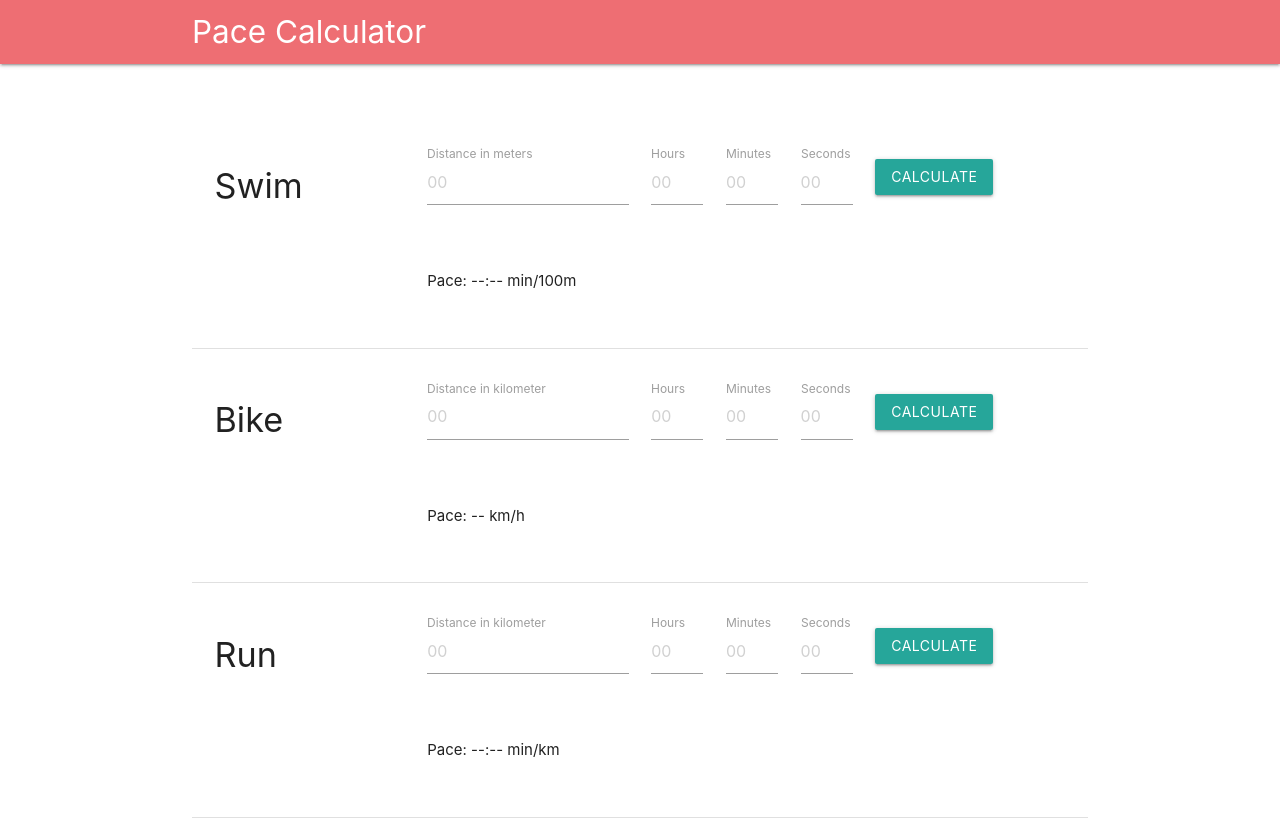
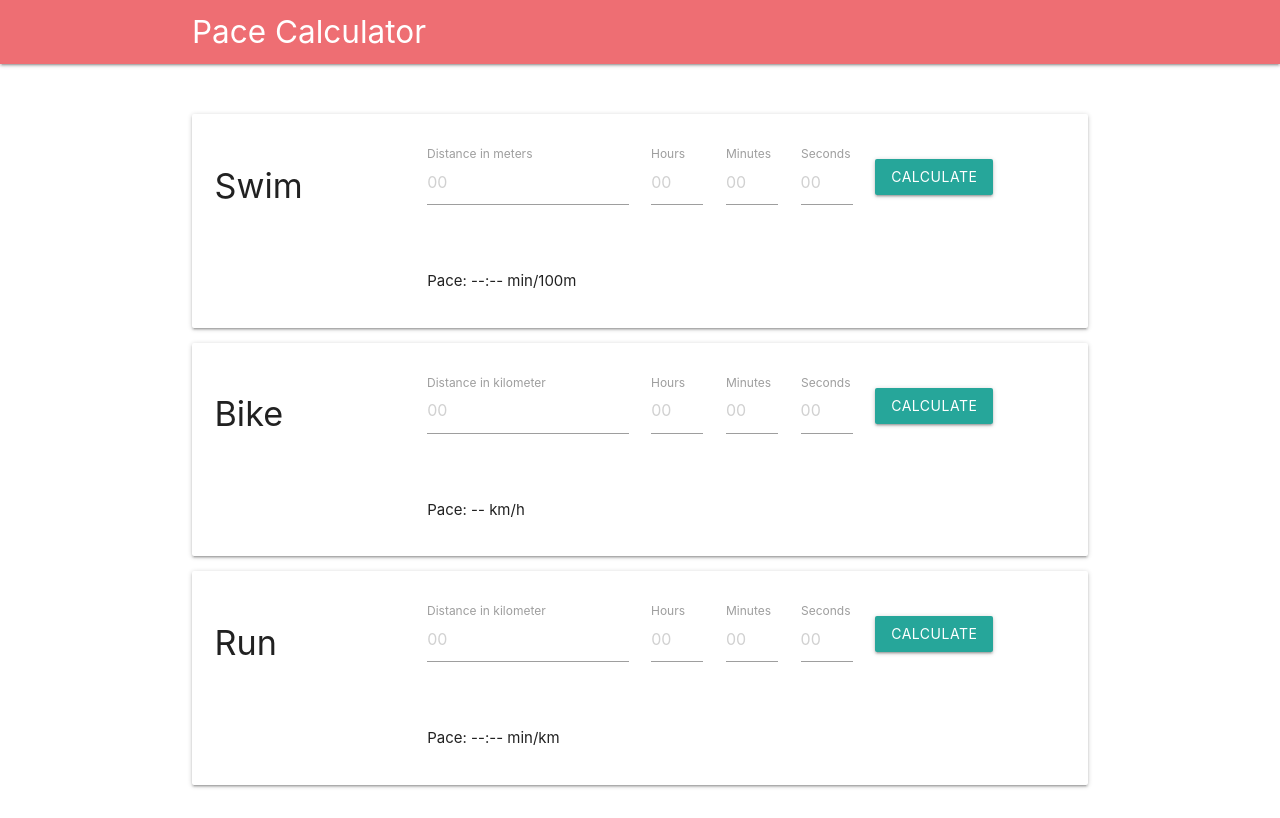
Before and after one commit to marsojm/pace-calculator, a plain HTML site: page index.html in a window 1280 px wide. Drawn offline with nearby package versions, Linux system fonts and the light colour scheme.

Commit message:
Put content into cards

```diff
--- a/index.html
+++ b/index.html
@@ -18,7 +18,7 @@
         </div>
     </nav>
     <div class="container main-content">
-        <div class="row">
+        <div class="row card">
             <div class="col s12 m12 event-form">
                 <div class="row">
                     <div class="col s3">
@@ -52,9 +52,7 @@
             </div>
         </div>
 
-        <div class="divider"></div>
-
-        <div class="row">
+        <div class="row card">
             <div class="col s12 m12 event-form">
                 <div class="row">
                     <div class="col s3">
@@ -88,10 +86,9 @@
             </div>
         </div>
 
-        <div class="divider"></div>
 
-        <div class="row">
-            <div class="col s12 m12 event-form">
+        <div class="row card">
+            <div class="col s12 m12 event-form ">
                 <div class="row">
                     <div class="col s3">
                             <h4 class="col s12 m12">Run</h4>
@@ -124,7 +121,6 @@
             </div>
         </div>
 
-        <div class="divider"></div>
     </div>
 
 <script src="app.js"></script>
```
